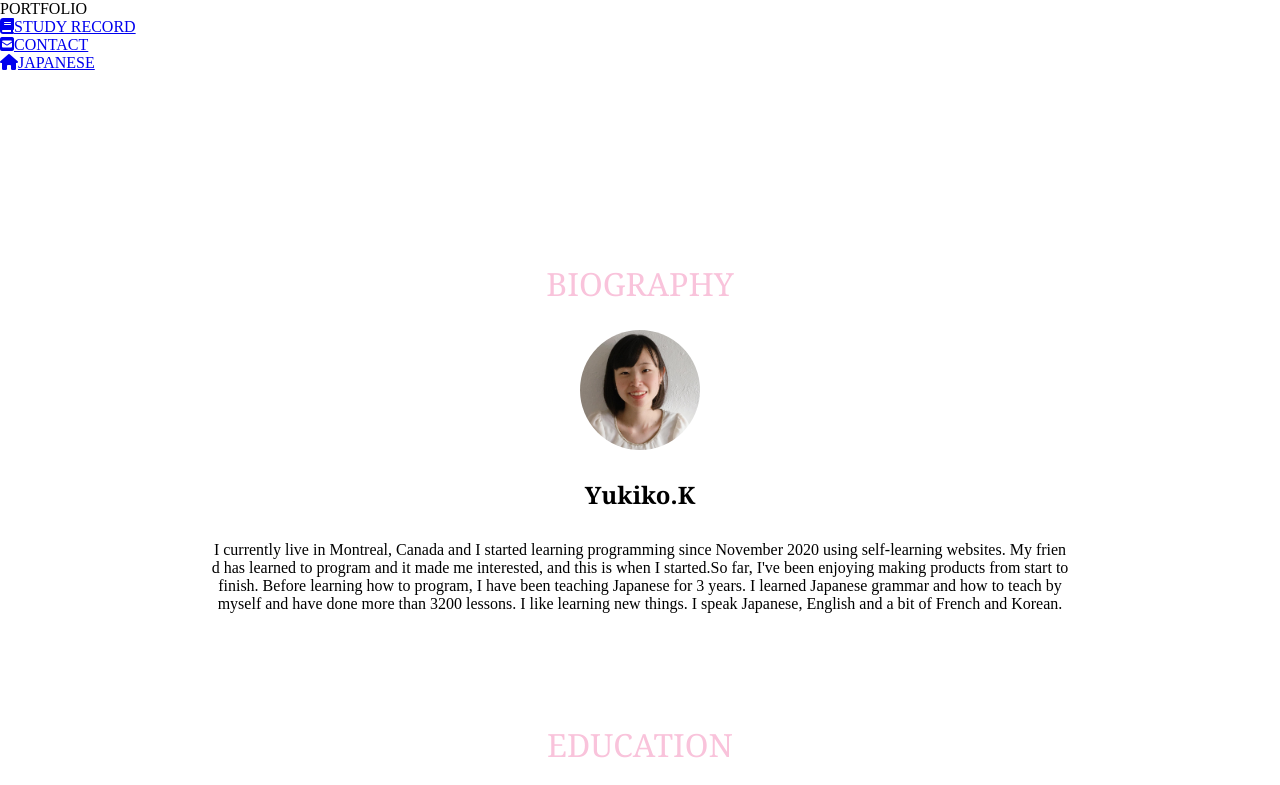
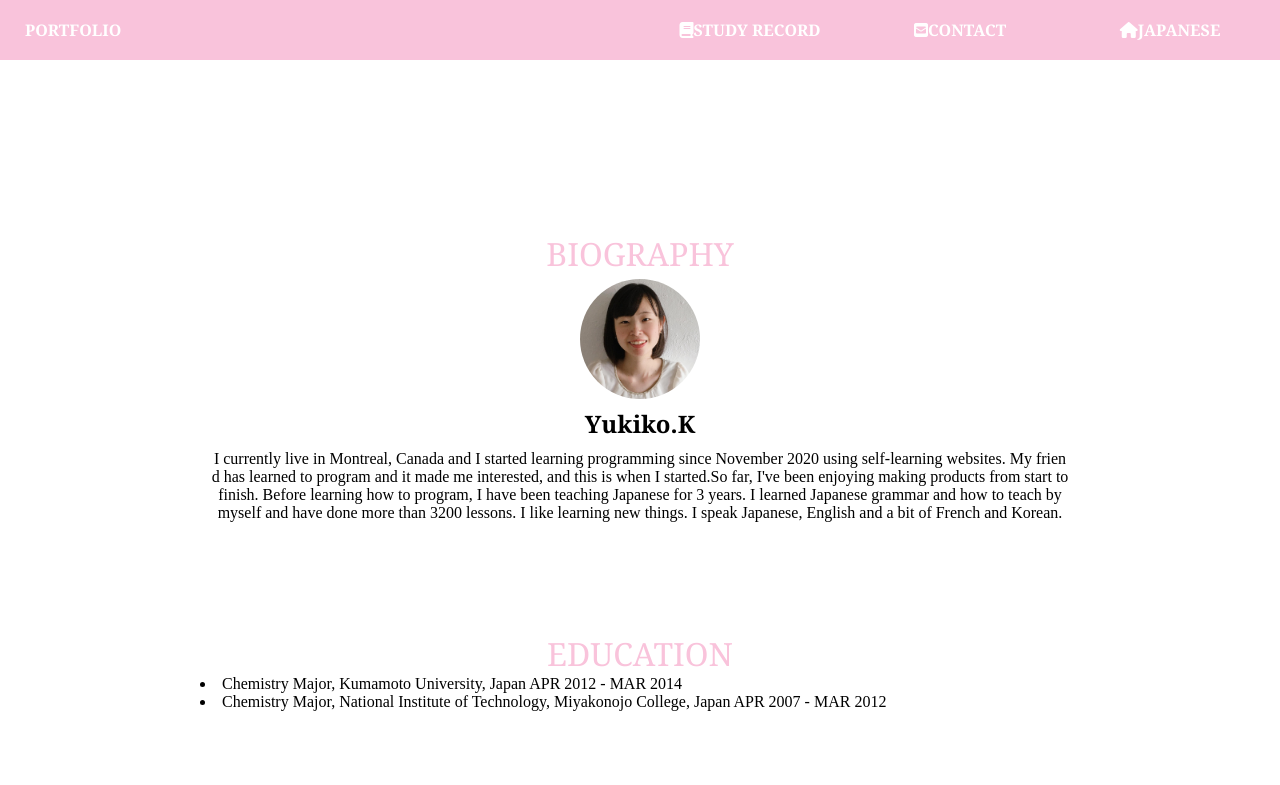
Before and after one commit to yukikosensei/portfolio, a plain HTML site: page index.html in a window 1280 px wide. Shown: the top 785 px of the page. Drawn offline with Linux system fonts and the light colour scheme.

Commit message:
Add files via upload

```diff
--- a/css/style.css
+++ b/css/style.css
@@ -1,7 +1,44 @@
 
-body {
-  margin: 0 auto;
+* {
+  margin: 0;
+  padding: 0;
 }
+
+.container {
+  display: flex;
+  justify-content: flex-end;
+  background-color: #F9C3DB;
+  padding: 5px;
+  font-family: Georgia, serif;
+}
+
+.nav-header {
+  margin: 5px auto 5px 20px;
+}
+
+.item {
+  width: 200px;
+  height: 40px;
+  margin: 5px;
+}
+
+.item:hover {
+  background-color:red;
+  border-radius: 3px;
+  opacity: 0.3;
+}
+
+.text {
+  line-height: 40px;
+  text-align: center;
+  font-weight: bold;
+  color: white;
+}
+
+a {
+  text-decoration: none;
+}
+
 .header-phone {
   visibility: hidden;
 }
@@ -148,7 +185,6 @@ ul {
   .header-phone {
     visibility: visible;
     position: fixed;
-    top: 90px;
 
   }
 
@@ -174,7 +210,7 @@ ul {
     transform:translateX(0px);
   }
 
-  .header ul {
+  .container {
     visibility: hidden;
   }
 }
```
